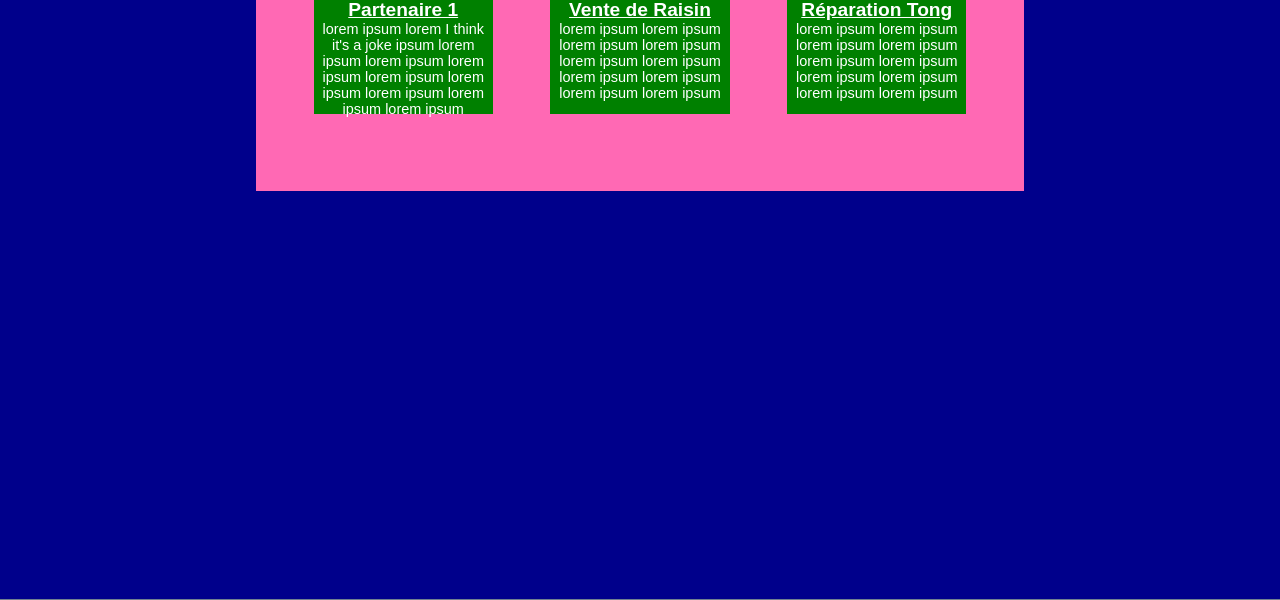
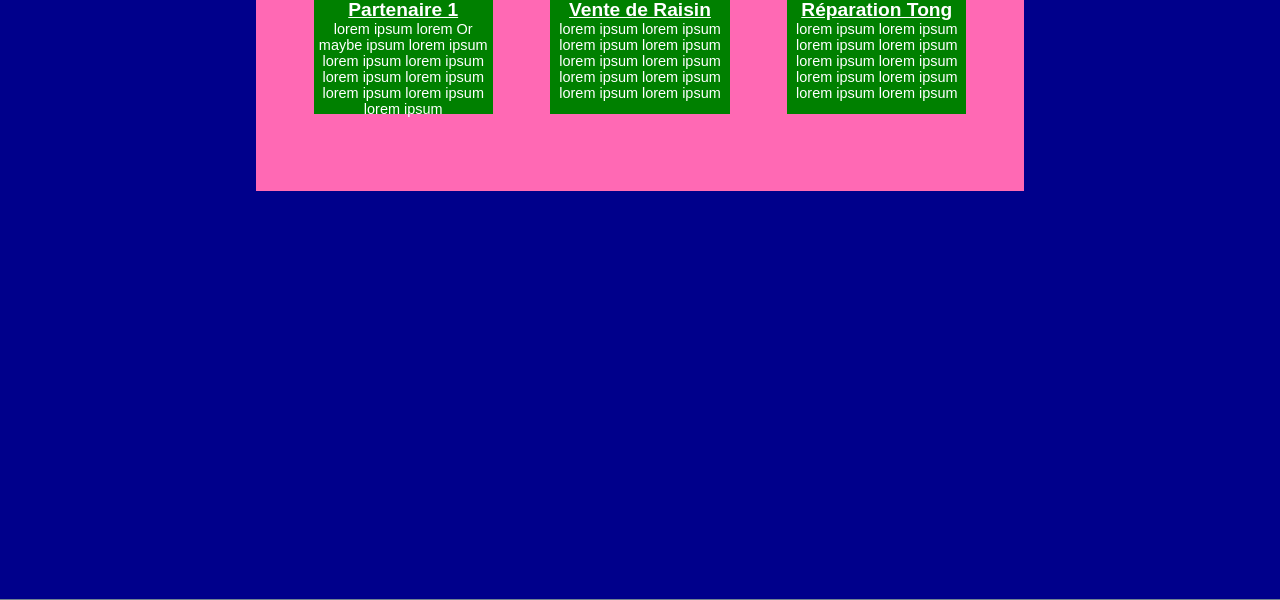
Before and after one commit to Geapen1503/Old_MVC_WebsiteBones, a PHP site: page /index.php?p=p1 in a window 1280 px wide. Shown: the part 625-1225 px from the top of the page. Run offline with PHP 8.4, Linux system fonts and the light colour scheme.

Commit message:
Update p1.php

```diff
--- a/squeletteSite1Mvc/view/p1.php
+++ b/squeletteSite1Mvc/view/p1.php
@@ -23,7 +23,7 @@ ob_start();
                 </div>
                 <div class="bottomBox">
                     <p class="prestationTitle">Partenaire 1</p>
-                    <p class="prestationDescription">lorem ipsum lorem I think it's a joke ipsum lorem ipsum lorem ipsum lorem ipsum lorem ipsum lorem ipsum lorem ipsum lorem ipsum lorem ipsum</p>
+                    <p class="prestationDescription">lorem ipsum lorem Or maybe ipsum lorem ipsum lorem ipsum lorem ipsum lorem ipsum lorem ipsum lorem ipsum lorem ipsum lorem ipsum</p>
                 </div>
             </div>
 
```
